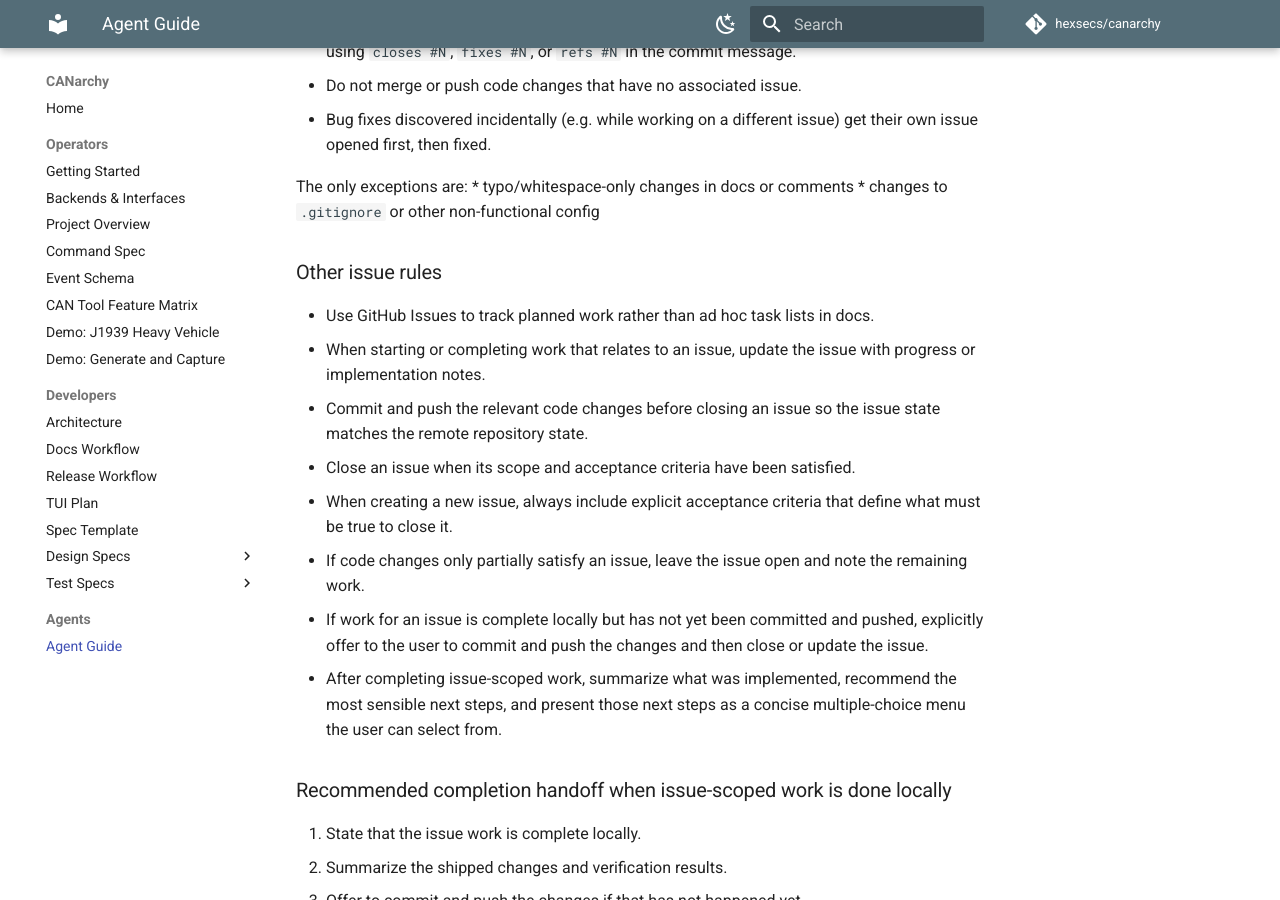
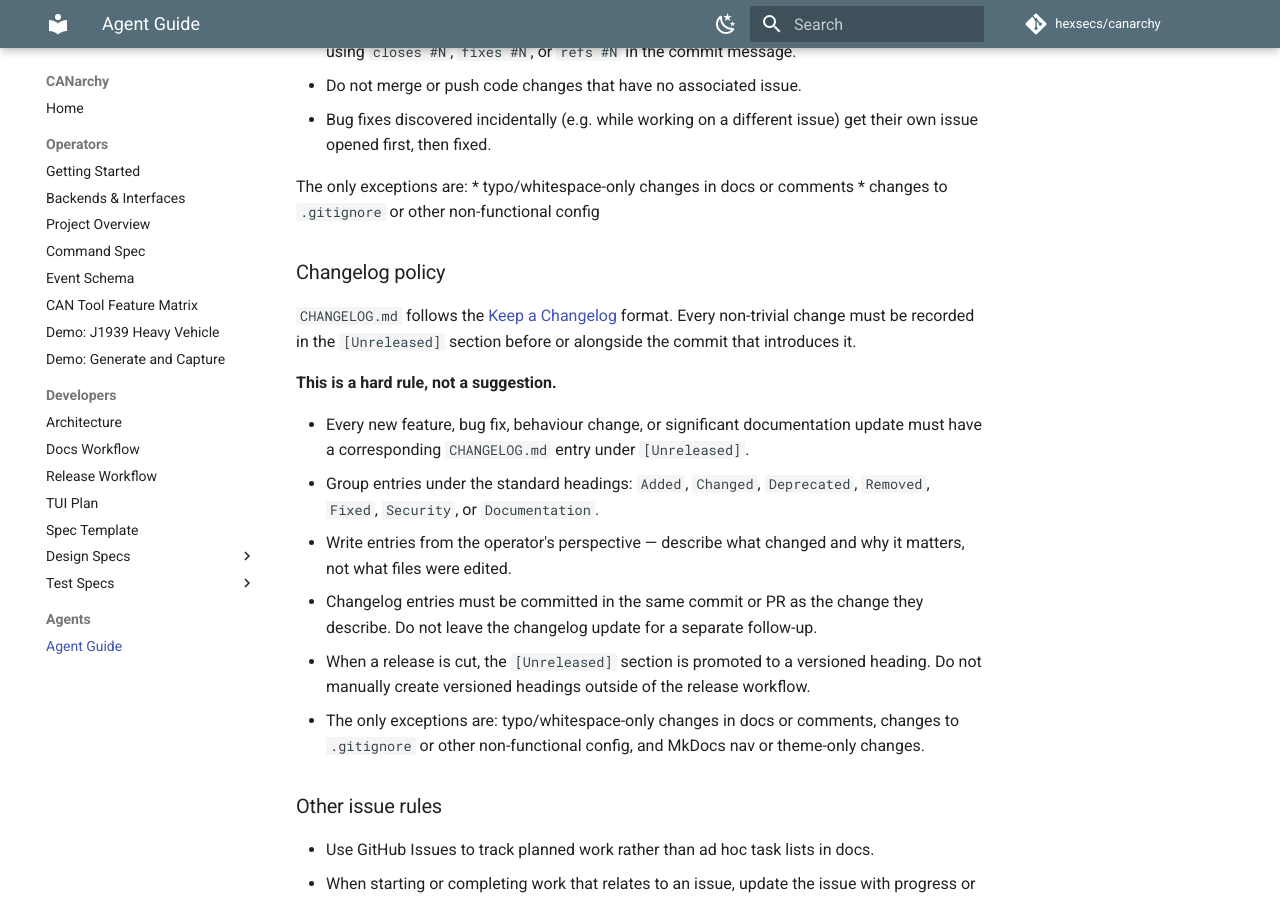
Before and after one commit to hexsecs/canarchy, an MkDocs documentation site: the page built from docs/agents.md, in a window 1280 px wide and 900 px high, scrolled down 1146 px. Built offline with MkDocs 1.6.1 and Material for MkDocs 9.7.7, drawn with Linux system fonts in a browser that asks for light colours; comment, search, counter and statistics services are not loaded.

Commit message:
docs: add changelog policy to AGENTS.md
https://claude.ai/code/session_01T6Rc9gNYwWZK7wvMwoLmN1

```diff
--- a/AGENTS.md
+++ b/AGENTS.md
@@ -38,6 +38,19 @@ GitHub Issues are the source of truth for project planning and task tracking.
 The only exceptions are:
 * typo/whitespace-only changes in docs or comments
 * changes to `.gitignore` or other non-functional config
+
+### Changelog policy
+
+`CHANGELOG.md` follows the [Keep a Changelog](https://keepachangelog.com/en/1.1.0/) format. Every non-trivial change must be recorded in the `[Unreleased]` section before or alongside the commit that introduces it.
+
+**This is a hard rule, not a suggestion.**
+
+* Every new feature, bug fix, behaviour change, or significant documentation update must have a corresponding `CHANGELOG.md` entry under `[Unreleased]`.
+* Group entries under the standard headings: `Added`, `Changed`, `Deprecated`, `Removed`, `Fixed`, `Security`, or `Documentation`.
+* Write entries from the operator's perspective — describe what changed and why it matters, not what files were edited.
+* Changelog entries must be committed in the same commit or PR as the change they describe. Do not leave the changelog update for a separate follow-up.
+* When a release is cut, the `[Unreleased]` section is promoted to a versioned heading. Do not manually create versioned headings outside of the release workflow.
+* The only exceptions are: typo/whitespace-only changes in docs or comments, changes to `.gitignore` or other non-functional config, and MkDocs nav or theme-only changes.
 
 ### Other issue rules
 
```
